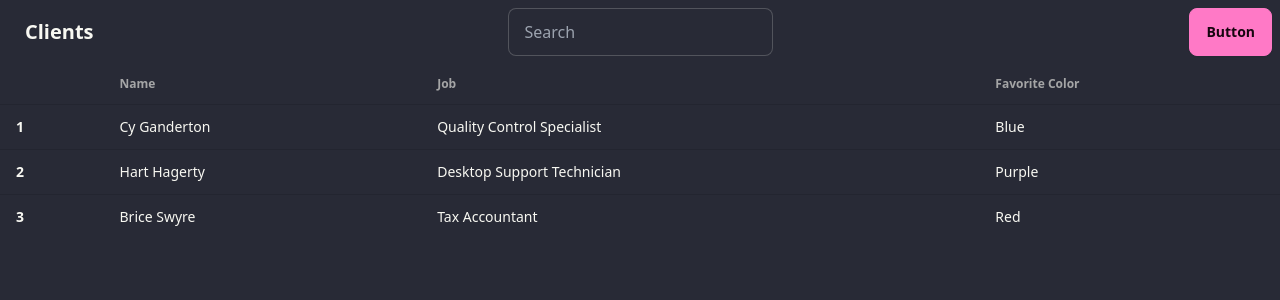
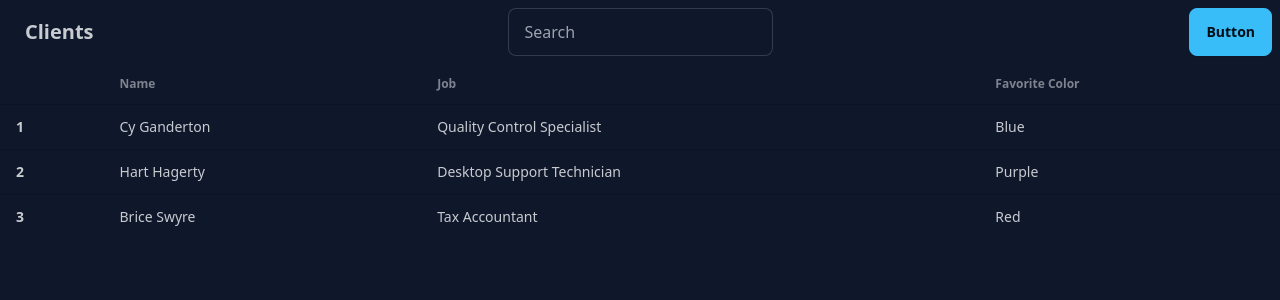
Before and after one commit to DDVVPP/client-records-crud, a React (Vite) app in the folder client-records-frontend/: page / in a window 1280 px wide. Shown: the top 300 px of the page. Built offline with nearby package versions, Linux system fonts and the light colour scheme.

Commit message:
style: updated daisyUI theme

```diff
--- a/client-records-frontend/tailwind.config.js
+++ b/client-records-frontend/tailwind.config.js
@@ -8,6 +8,6 @@ export default {
   },
   plugins: [daisyui],
   daisyui: {
-    themes: ["dracula"],
+    themes: ["night"],
   },
 };
```
